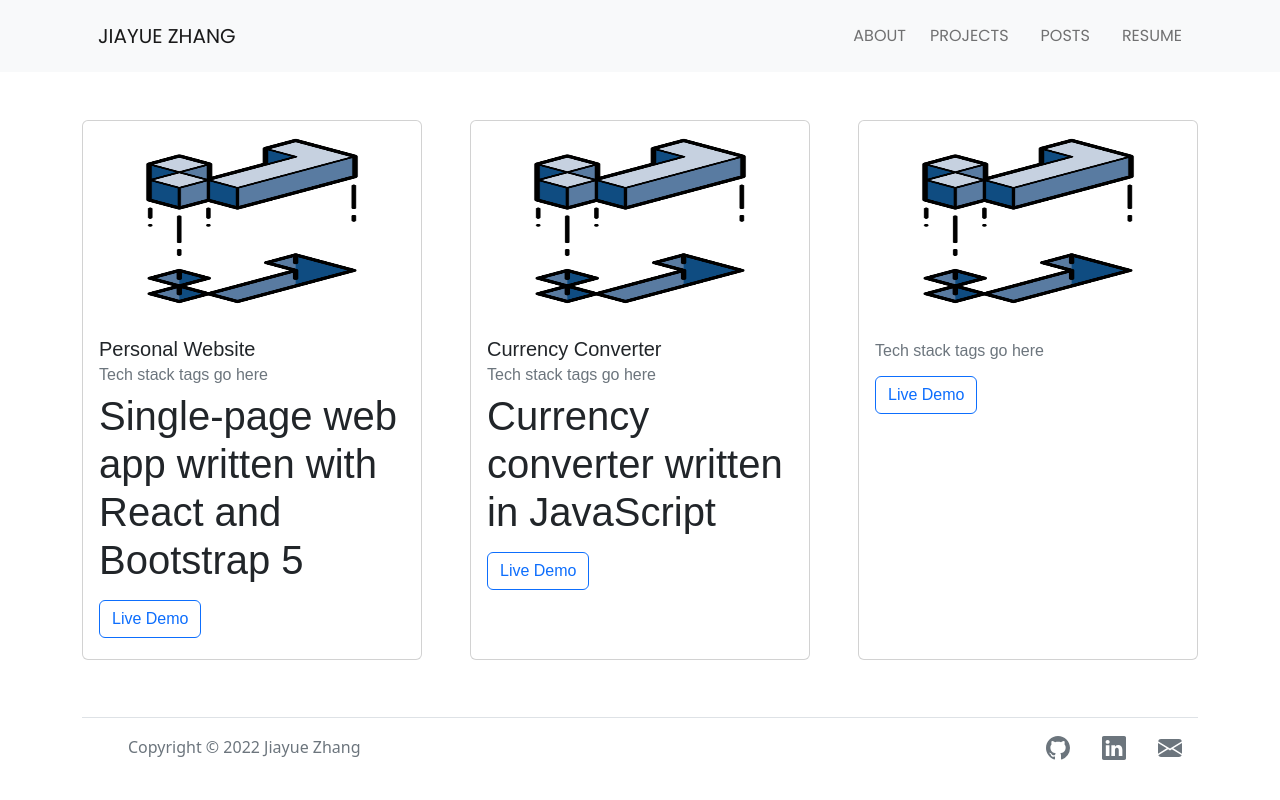
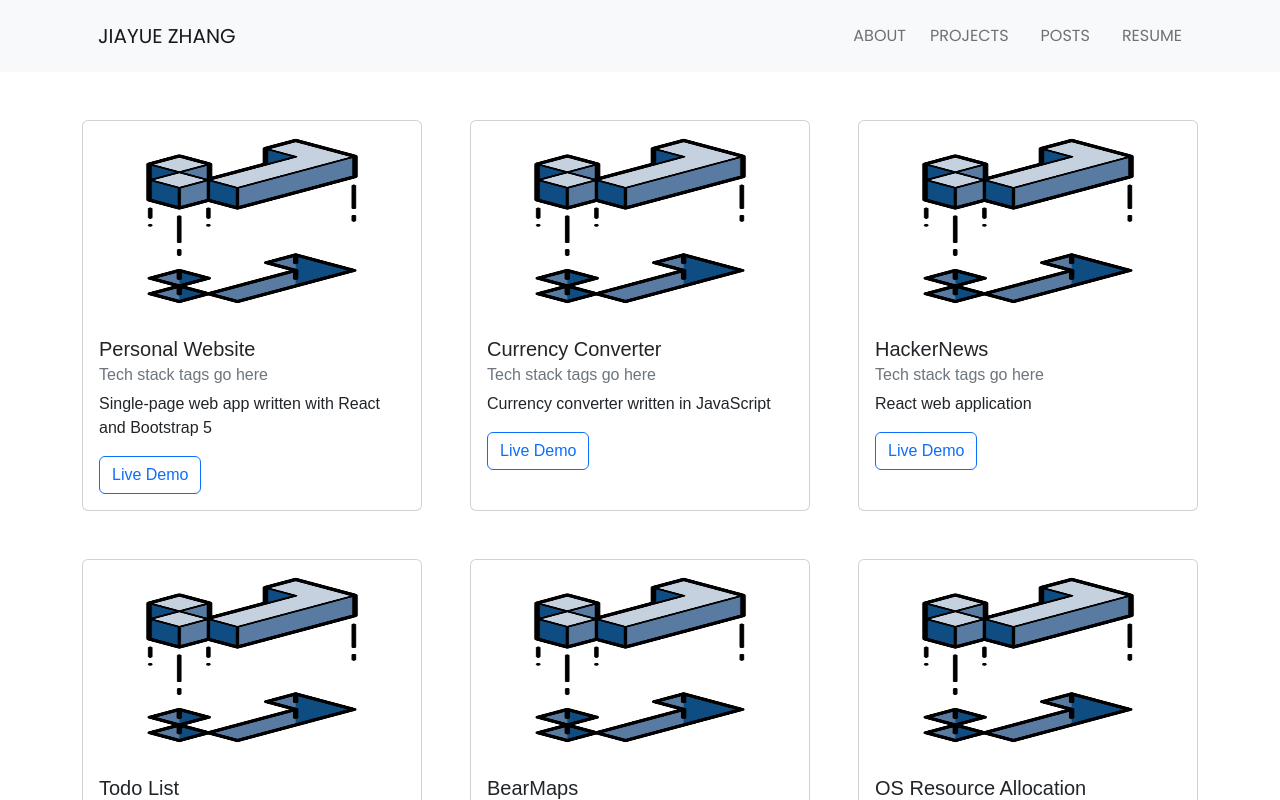
Before and after one commit to zhang-jiayue/zhang-jiayue.github.io, a React (Create React App) app: page /projects in a window 1280 px wide. Shown: the top 800 px of the page. Built offline with nearby package versions, Linux system fonts and the light colour scheme.

Commit message:
card update

```diff
--- a/src/components/Card.css
+++ b/src/components/Card.css
@@ -13,10 +13,6 @@
   --bs-btn-active-border-color: #{shade-color($bd-violet, 20%)};
 }
 
-.card-text {
-  font-size: 20px;
-}
 .card {
-  height: 540px;
   font-family: sans-serif;
 }
--- a/src/components/Card.jsx
+++ b/src/components/Card.jsx
@@ -15,7 +15,7 @@ class Card extends Component {
   }
   render() {
     return (
-      <div class="card">
+      <div class="card h-100">
         <img
           src={image}
           class="card-img-top"
@@ -27,7 +27,7 @@ class Card extends Component {
           <h5 class="card-title">{this.props.title}</h5>
           <h6 class="card-subtitle mb-2 text-muted">Tech stack tags go here</h6>
           <p class="card-text">
-            <h1>{this.props.description}</h1>
+            <p>{this.props.description}</p>
           </p>
           <a
             type="button"
--- a/src/components/ProjectsComponent.jsx
+++ b/src/components/ProjectsComponent.jsx
@@ -20,11 +20,33 @@ class ProjectsComponent extends Component {
             />
           </div>
           <div class="col-sm">
-            <Card />
+            <Card
+              description="React web application"
+              title="HackerNews"
+              url="https://github.com/zhang-jiayue/hackernews"
+            />
           </div>
-          {/* <div class="col-sm">
-            <Card />
-          </div> */}
+          <div class="col-sm">
+            <Card
+              description="React web application"
+              title="Todo List"
+              url="https://github.com/zhang-jiayue/Todo-App"
+            />
+          </div>
+          <div class="col-sm">
+            <Card
+              description="React web application"
+              title="BearMaps"
+              url="https://github.com/zhang-jiayue/cs61b-sp19/tree/master/proj3"
+            />
+          </div>
+          <div class="col-sm">
+            <Card
+              description="React web application"
+              title="OS Resource Allocation"
+              url="https://github.com/zhang-jiayue/Resource-Allocation"
+            />
+          </div>
         </div>
       </div>
     );
```
